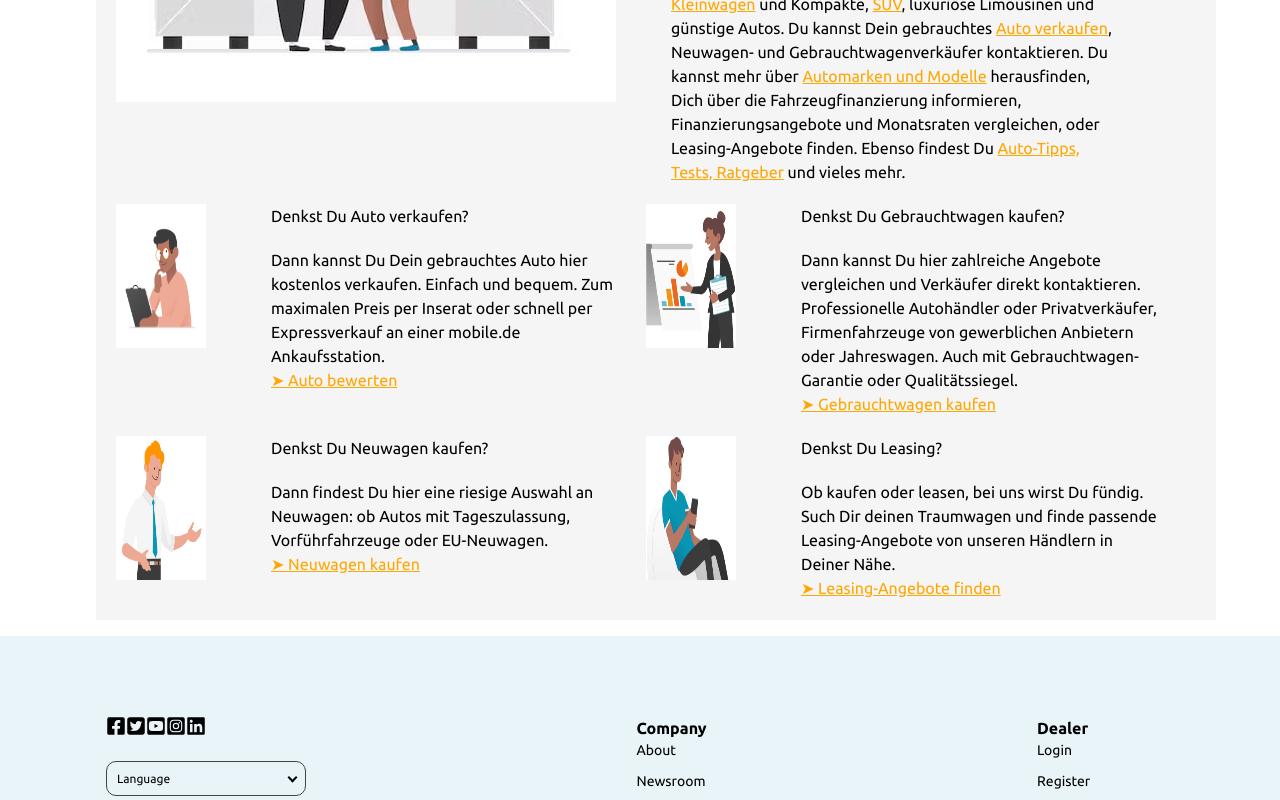
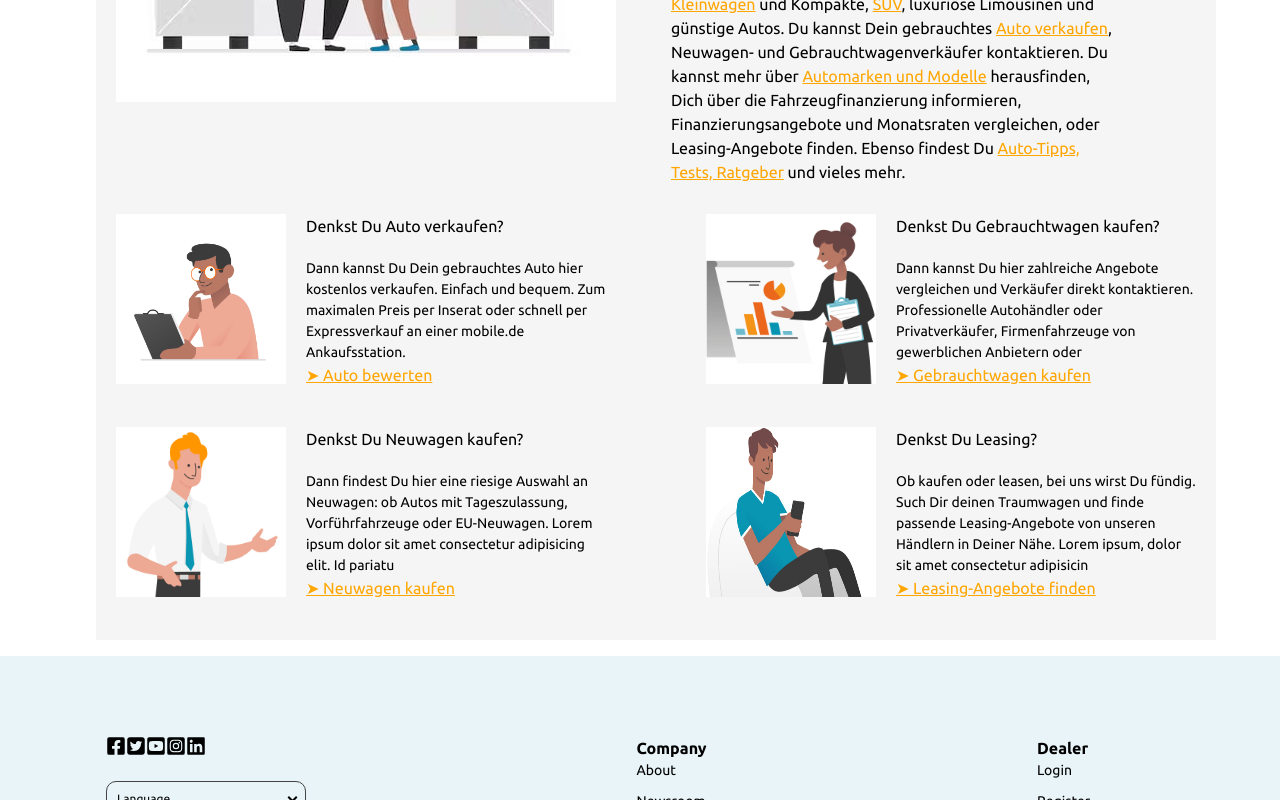
Before and after one commit to Deryjon/mobile-de, a Vue app: page / in a window 1280 px wide. Shown: the part 2165-2965 px from the top of the page. Built offline with nearby package versions, Linux system fonts and the light colour scheme; no server answers; what vue3-geolocation would draw is missing.

Commit message:
feat: add changes (2023-09-22, 1:39)

```diff
--- a/src/views/EditAdPage/sections/EditSection.vue
+++ b/src/views/EditAdPage/sections/EditSection.vue
@@ -3229,11 +3229,12 @@ this.descriptionText = this.dataAd.car_description
 		toggleShowCheckboxExtras(index, extrasName) {
   const isChecked = !this.extras.includes(extrasName);
   if (isChecked) {
-        this.extras.push(extrasName);
+		this.extras.push(extrasName); // Добавляем extrasName как отдельную строку
+		console.log(this.extras);
   } else {
     const carIndex = this.extras.indexOf(extrasName);
     if (carIndex !== -1) {
-          this.extras.splice(carIndex, 1);
+      this.extras.splice(carIndex, 1); // Удаляем extrasName из массива
     }
   }
 },
--- a/src/views/HomePage/sections/FinanceSection.vue
+++ b/src/views/HomePage/sections/FinanceSection.vue
@@ -1,9 +1,9 @@
 <template>
   <v-container class="max-w-[1120px]">
-    <div class="magazine-bmw ">
+    <div class="magazine-bmw">
       <div class="row sections-2">
         <div class="col-xl-5">
-          <h2 class="head">mobile.de Magazin</h2>
+          <h2 class="head text-[#000]">mobile.de Magazin</h2>
         </div>
       </div>
 
@@ -61,7 +61,7 @@
 
       <div class="row sec-5">
         <div class="mini-sec">
-          <div class="col-xl-1 col-md-2">
+          <div class="w-[200px] col-md-2">
             <img
               class="men-glase"
               src="../../../assets/images/men-glase.jpg"
@@ -79,7 +79,7 @@
           </div>
         </div>
         <div class="mini-sec">
-          <div class="col-xl-1">
+          <div class="w-[200px]">
             <img
               class="men-glase"
               src="../../../assets/images/woman.jpg"
@@ -100,70 +100,80 @@
         </div>
       </div>
 
-      <div class="row sec-4">
-        <div class="col-xl-1 col-md-2">
+      <div class="flex flex-wrap gap-[40px] justify-between mt-[30px]">
+        <div class="flex gap-[20px]">
+          <div class="w-[170px]">
             <img
-            class="men-glase"
+              class="w-[100%]"
               src="../../../assets/images/men-glase.jpg"
               alt=""
             />
           </div>
-        <div class="col-xl-4 Auto">
+          <div class="w-[300px]">
             <h2 class="denkst">Denkst Du Auto verkaufen?</h2>
-          <p>
+            <p class="text-[14px]">
               Dann kannst Du Dein gebrauchtes Auto hier kostenlos verkaufen.
-            Einfach und bequem. Zum maximalen Preis per Inserat oder schnell per
-            Expressverkauf an einer mobile.de Ankaufsstation.
+              Einfach und bequem. Zum maximalen Preis per Inserat oder schnell
+              per Expressverkauf an einer mobile.de Ankaufsstation.
             </p>
             <span>➤ Auto bewerten</span>
           </div>
-
-        <div class="col-xl-1">
-          <img
-            class="men-glase"
-            src="../../../assets/images/woman.jpg"
-            alt=""
-          />
         </div>
-        <div class="col-xl-4 Auto">
+        <div class="flex gap-[20px]">
+          <div class="w-[170px]">
+            <img class="" src="../../../assets/images/woman.jpg" alt="" />
+          </div>
+          <div class="w-[300px]">
             <h2 class="denkst">Denkst Du Gebrauchtwagen kaufen?</h2>
-          <p>
+            <p class="text-[14px]">
               Dann kannst Du hier zahlreiche Angebote vergleichen und Verkäufer
               direkt kontaktieren. Professionelle Autohändler oder
               Privatverkäufer, Firmenfahrzeuge von gewerblichen Anbietern oder
-            Jahreswagen. Auch mit Gebrauchtwagen-Garantie oder Qualitätssiegel.
             </p>
             <span>➤ Gebrauchtwagen kaufen</span>
           </div>
         </div>
-
-      <div class="row sec-4">
-        <div class="col-xl-1">
-          <img class="men-glase" src="../../../assets/images/mens.jpg" alt="" />
+        <div class="flex gap-[20px]">
+          <div class="w-[170px]">
+            <img class="" src="../../../assets/images/mens.jpg" alt="" />
           </div>
-        <div class="col-xl-4 Auto">
+          <div class="w-[300px]">
             <h2 class="denkst">Denkst Du Neuwagen kaufen?</h2>
-          <p>
-            Dann findest Du hier eine riesige Auswahl an Neuwagen: ob Autos mit
-            Tageszulassung, Vorführfahrzeuge oder EU-Neuwagen.
+            <p class="text-[14px]">
+              Dann findest Du hier eine riesige Auswahl an Neuwagen: ob Autos
+              mit Tageszulassung, Vorführfahrzeuge oder EU-Neuwagen. Lorem ipsum
+              dolor sit amet consectetur adipisicing elit. Id pariatu
             </p>
             <span>➤ Neuwagen kaufen</span>
           </div>
-        <div class="col-xl-1">
+        </div>
+        <div class="flex gap-[20px]">
+          <div class="w-[170px]">
 						<img
-            class="men-glase"
+            class="h-[170px]"
             src="../../../assets/images/man-telephone.jpg"
             alt=""
-          />
+          />          </div>
+          <div class="w-[300px]">
+            <h2 class="denkst">Denkst Du Leasing?</h2>
+          <p class="text-[14px]">
+            Ob kaufen oder leasen, bei uns wirst Du fündig. Such Dir deinen
+            Traumwagen und finde passende Leasing-Angebote von unseren Händlern
+            in Deiner Nähe. Lorem ipsum, dolor sit amet consectetur adipisicin
+          </p>
+          <span>➤ Leasing-Angebote finden</span>
+          </div>
+        </div>
+      </div>
+
+      <div class="row sec-4">
+        <div class="col-xl-1"></div>
+
+        <div class="col-xl-1">
+
         </div>
         <div class="col-xl-4 Auto">
-          <h2 class="denkst">Denkst Du Leasing?</h2>
-          <p>
-            Ob kaufen oder leasen, bei uns wirst Du fündig. Such Dir deinen
-            Traumwagen und finde passende Leasing-Angebote von unseren Händlern
-            in Deiner Nähe.
-          </p>
-          <span>➤ Leasing-Angebote finden</span>
+
         </div>
       </div>
 
@@ -747,10 +757,6 @@ body {
   .Auto {
     margin-left: 50px;
   }
-  .men-glase {
-    width: 144px;
-    height: 144px;
-  }
   .denkst {
     margin-bottom: 20px;
   }
--- a/src/views/SettingProfilePage/components/FormCreateAdd.vue
+++ b/src/views/SettingProfilePage/components/FormCreateAdd.vue
@@ -3171,13 +3171,15 @@ export default {
     toggleShowCheckboxExtras(index, extrasName) {
   const isChecked = !this.extras.includes(extrasName);
   if (isChecked) {
-        this.extras.push(extrasName);
+		this.extras.push(extrasName); // Добавляем extrasName как отдельную строку
+		console.log(this.extras);
   } else {
     const carIndex = this.extras.indexOf(extrasName);
     if (carIndex !== -1) {
-          this.extras.splice(carIndex, 1);
-        }
-      }
+      this.extras.splice(carIndex, 1); // Удаляем extrasName из массива
+    }
+  }
+	console.log(this.extras);
 },
     selectAirConditioning(condition) {
       this.selectedConditioning = condition;
@@ -3322,11 +3324,11 @@ export default {
 		toggleShowCheckboxOthers(index, otherName) {
   const isChecked = !this.selectedOthers.includes(otherName);
   if (isChecked) {
-        this.selectedOthers.push(otherName);
+    this.selectedOthers.push(otherName); // Добавляем otherName как отдельную строку
   } else {
     const carIndex = this.selectedOthers.indexOf(otherName);
     if (carIndex !== -1) {
-          this.selectedOthers.splice(carIndex, 1);
+      this.selectedOthers.splice(carIndex, 1); // Удаляем otherName из массива
     }
   }
 },
```
Lines whose indentation alone changed are shown as unchanged.
